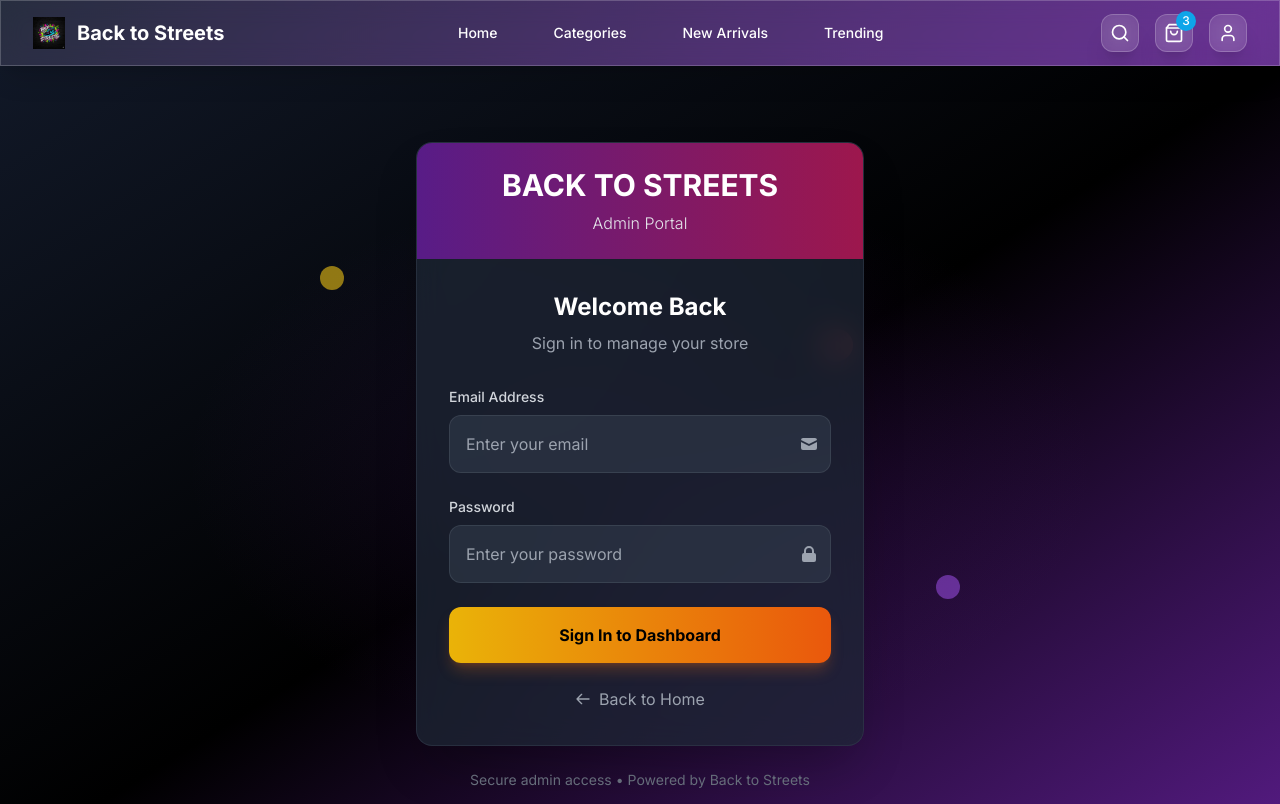
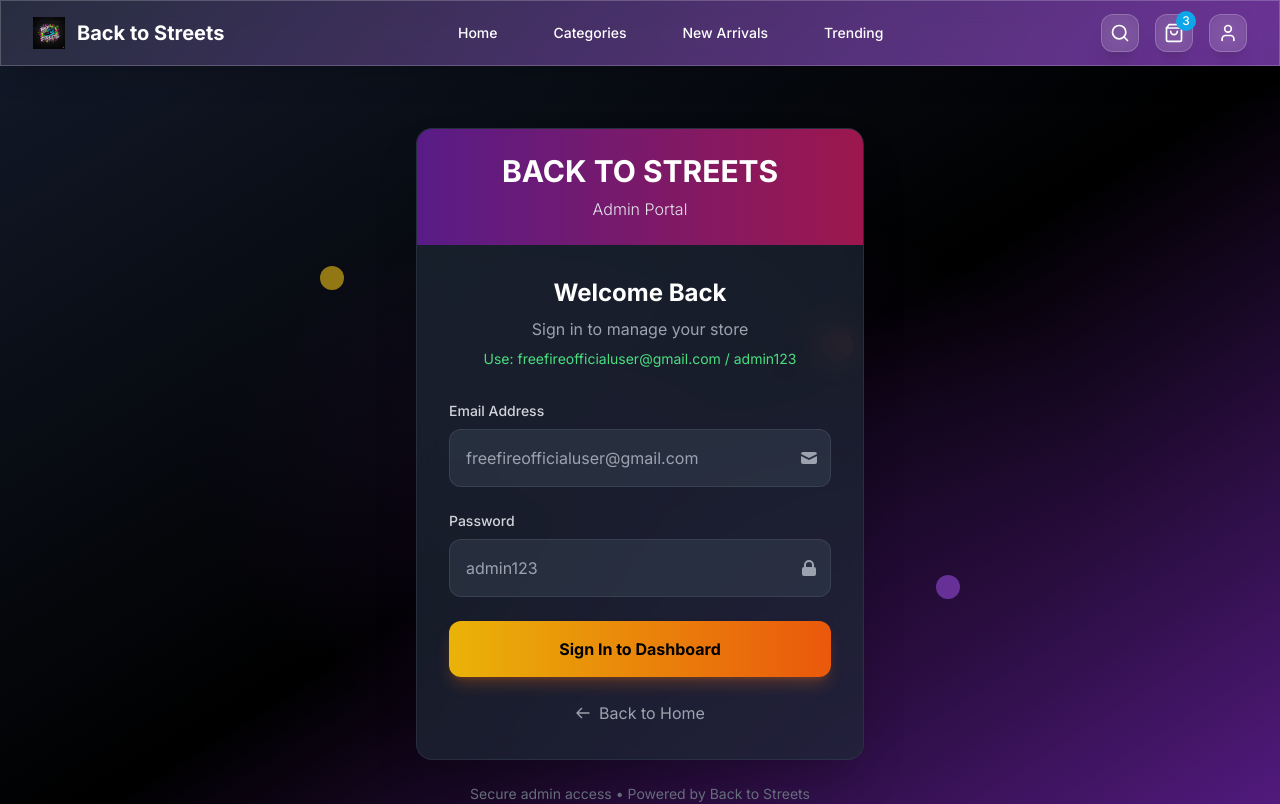
Before and after one commit to techai342/testing-website-shoes, a React (Vite) app: page /login in a window 1280 px wide. Shown: the top 804 px of the page. Built offline with nearby package versions, Linux system fonts and the light colour scheme.

Commit message:
Update Login.jsx

```diff
--- a/src/pages/Login.jsx
+++ b/src/pages/Login.jsx
@@ -1,5 +1,4 @@
 import React, { useState } from 'react';
-import { useAuth } from '../context/AuthContext';
 import { useNavigate, Link } from 'react-router-dom';
 
 export default function Login() {
@@ -8,7 +7,6 @@ export default function Login() {
   const [error, setError] = useState('');
   const [loading, setLoading] = useState(false);
 
-  const { login } = useAuth();
   const navigate = useNavigate();
 
   const handleSubmit = async (e) => {
@@ -16,10 +14,19 @@ export default function Login() {
     try {
       setError('');
       setLoading(true);
-      await login(email, password);
-      navigate('/admin/dashboard');
+
+      // TEMPORARY FIX: Direct login without Supabase
+      if (email === 'freefireofficialuser@gmail.com' && password === 'admin123') {
+        // Save to localStorage for session
+        localStorage.setItem('adminLoggedIn', 'true');
+        localStorage.setItem('adminEmail', email);
+        navigate('/admin/dashboard');
+      } else {
+        setError('Invalid email or password. Use: freefireofficialuser@gmail.com / admin123');
+      }
+
     } catch (err) {
-      setError('Invalid email or password. Please try again.');
+      setError('Login failed. Please try again.');
     }
     setLoading(false);
   };
@@ -49,6 +56,7 @@ export default function Login() {
             <div className="text-center mb-8">
               <h2 className="text-2xl font-bold text-white mb-2">Welcome Back</h2>
               <p className="text-gray-400">Sign in to manage your store</p>
+              <p className="text-green-400 text-sm mt-2">Use: freefireofficialuser@gmail.com / admin123</p>
             </div>
 
             {error && (
@@ -70,7 +78,7 @@ export default function Login() {
                     type="email"
                     value={email}
                     onChange={(e) => setEmail(e.target.value)}
-                    placeholder="Enter your email"
+                    placeholder="freefireofficialuser@gmail.com"
                     className="w-full p-4 bg-gray-700/50 border border-gray-600/50 rounded-xl text-white placeholder-gray-400 focus:outline-none focus:ring-2 focus:ring-purple-500 focus:border-transparent transition duration-300"
                     required
                   />
@@ -90,7 +98,7 @@ export default function Login() {
                     type="password"
                     value={password}
                     onChange={(e) => setPassword(e.target.value)}
-                    placeholder="Enter your password"
+                    placeholder="admin123"
                     className="w-full p-4 bg-gray-700/50 border border-gray-600/50 rounded-xl text-white placeholder-gray-400 focus:outline-none focus:ring-2 focus:ring-purple-500 focus:border-transparent transition duration-300"
                     required
                   />
```
